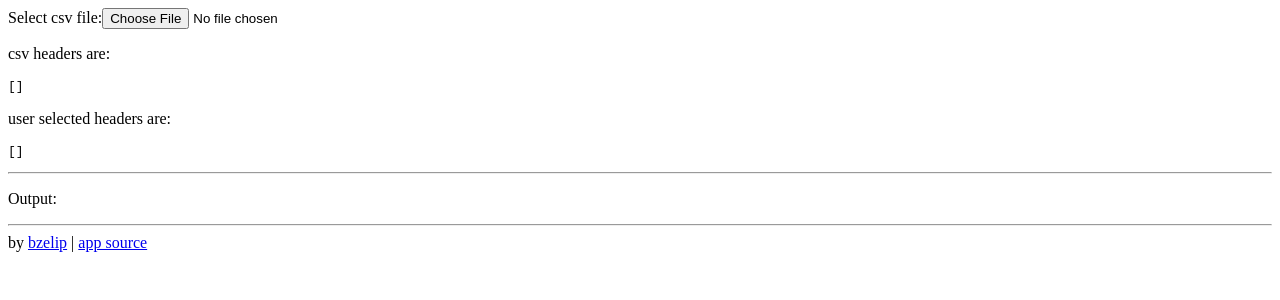
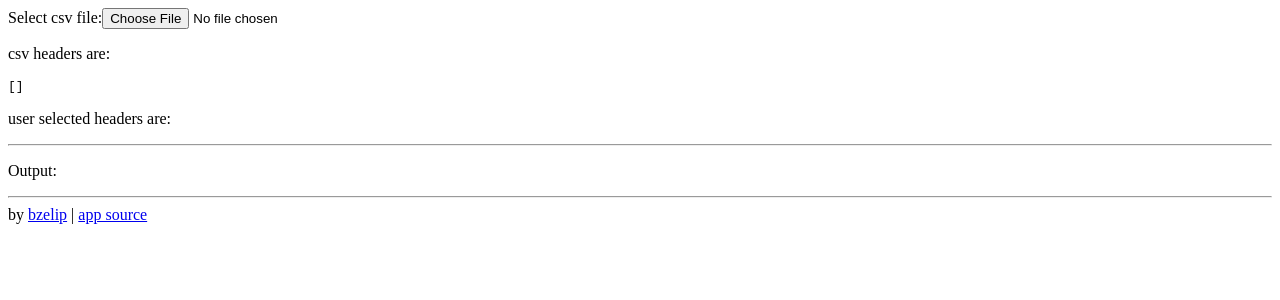
Before and after one commit to brianzelip/concats-web, a Vue app: page / in a window 1280 px wide. Shown: the top 300 px of the page. Built offline with nearby package versions, Linux system fonts and the light colour scheme.

Commit message:
render user selected headers as ordered list so that the user is clear on what order they're selecting the headers

```diff
--- a/src/components/Input/TheInput.vue
+++ b/src/components/Input/TheInput.vue
@@ -27,7 +27,12 @@
     <p>csv headers are:</p>
     <pre>{{ csvInputHeaders }}</pre>
     <p>user selected headers are:</p>
-    <pre>{{ userSelectedHeaders }}</pre>
+    <ol>
+      <li
+        :key="index"
+        v-for="(header, index) in userSelectedHeaders"
+      >{{ header }}</li>
+    </ol>
     <hr>
     <pre>{{ csvOutput }}</pre>
   </section>
```
